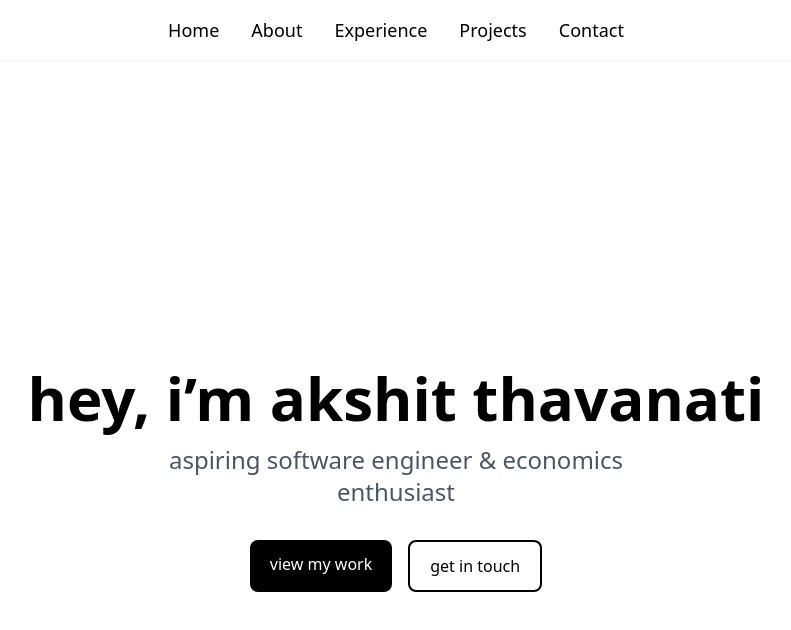
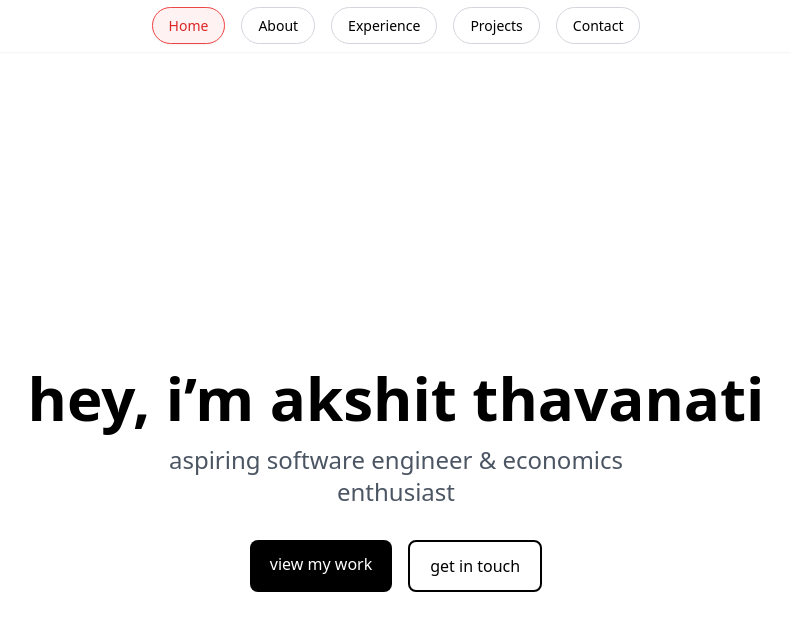
Before and after one commit to akstrap/portfolio-website, a React (Vite) app: page / in a window 1280 px wide. Shown: the top 630 px of the page, without its empty margins (244-1035 px from the left). Built offline with nearby package versions, Linux system fonts and the light colour scheme.

Commit message:
nav bar workings

```diff
--- a/src/components/AnimatedSection.tsx
+++ b/src/components/AnimatedSection.tsx
@@ -2,10 +2,10 @@ import { useEffect } from "react";
 import { motion, useAnimation, useInView } from "framer-motion";
 import { useRef } from "react";
 
-// wraps a section and animates in/out on scroll
+// wrap section and animates in/out on scroll
 const AnimatedSection = ({ children }: { children: React.ReactNode }) => {
   const ref = useRef(null);
-  const inView = useInView(ref, { margin: "-30% 0px -30% 0px" }); // ✅ same effect, no TS error
+  const inView = useInView(ref, { margin: "-30% 0px -30% 0px" }); // trigger when 30% of the section in view
   const controls = useAnimation();
 
   useEffect(() => {
--- a/src/components/Navbar.tsx
+++ b/src/components/Navbar.tsx
@@ -1,3 +1,4 @@
+import { useEffect, useState } from "react";
 import { motion } from "framer-motion";
 
 const navItems = [
@@ -9,6 +10,28 @@ const navItems = [
 ];
 
 const Navbar = () => {
+  const [activeTab, setActiveTab] = useState("home");
+
+  // auto-highlight active tab on scroll
+  useEffect(() => {
+    const handleScroll = () => {
+      const sections = navItems.map((item) =>
+        document.getElementById(item.target)
+      );
+      const scrollY = window.scrollY + 150; // adjust offset for navbar height
+
+      for (let i = sections.length - 1; i >= 0; i--) {
+        if (sections[i] && scrollY >= sections[i]!.offsetTop) {
+          setActiveTab(navItems[i].target);
+          break;
+        }
+      }
+    };
+
+    window.addEventListener("scroll", handleScroll);
+    return () => window.removeEventListener("scroll", handleScroll);
+  }, []);
+
   return (
     <motion.nav
       initial={{ y: -100, opacity: 0 }}
@@ -16,12 +39,19 @@ const Navbar = () => {
       transition={{ duration: 0.6, ease: "easeOut" }}
       className="fixed top-0 left-0 w-full z-50 bg-white/80 backdrop-blur-md shadow-sm py-4"
     >
-      <ul className="flex justify-center space-x-8 text-lg font-medium">
+      <ul className="flex justify-center space-x-4 text-sm font-medium">
         {navItems.map((item) => (
           <li key={item.target}>
             <a
               href={`#${item.target}`}
-              className="hover:text-red-600 transition-colors duration-200"
+              onClick={() => setActiveTab(item.target)}
+              className={`px-4 py-2 rounded-full border transition-all duration-200
+                ${
+                  activeTab === item.target
+                    ? "border-red-500 text-red-600 bg-red-50 shadow-sm"
+                    : "border-gray-300 hover:border-gray-500 hover:bg-gray-100"
+                }
+              `}
             >
               {item.label}
             </a>
```
